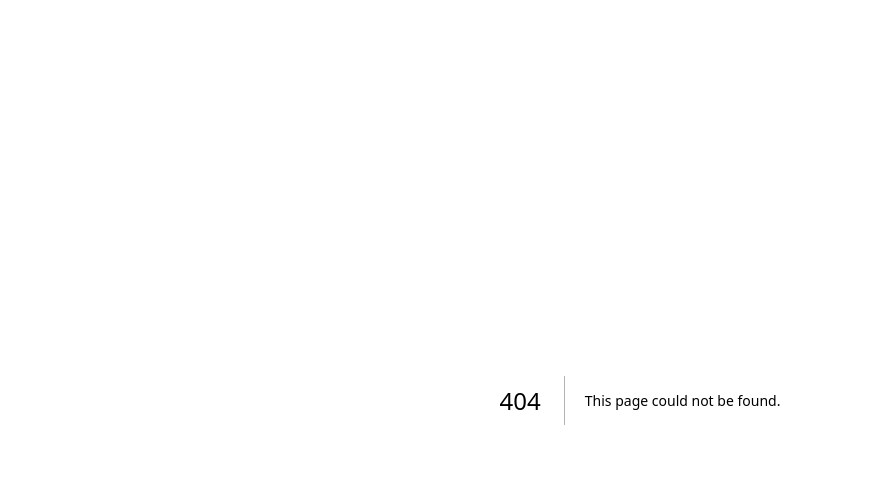
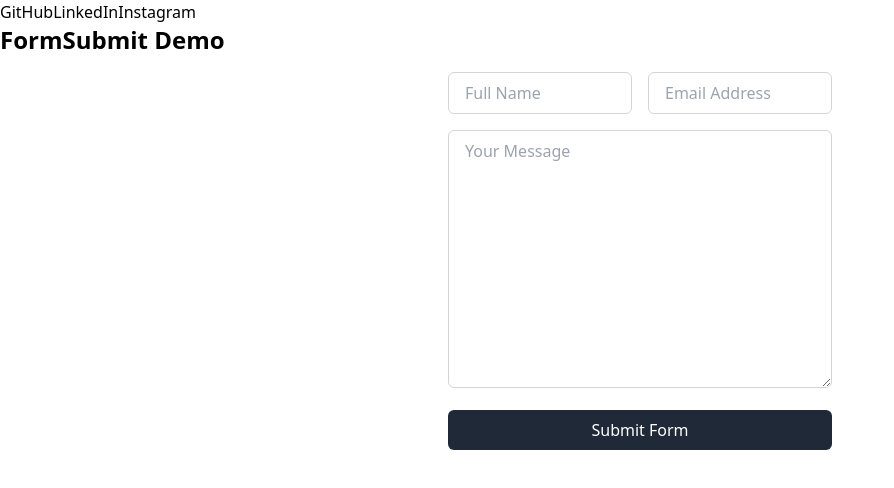
Before and after one commit to RemyXVX/folio, a Next.js app: page /pages/contact in a window 1280 px wide. Before the commit this address had no page. Shown: the top 488 px of the page, without its empty margins (0-894 px from the left). Built offline with nearby package versions, Linux system fonts and the light colour scheme.

Commit message:
created a form page can submit and get updates to email. will get to styling later

```diff
--- a/app/components/contact/form.tsx
+++ /dev/null
@@ -1,38 +0,0 @@
-'use Server-side'
-import React from 'react';
-
-const onSubmit = (event: { preventDefault: () => void; }) => {
-  event.preventDefault();
-  alert('Form submitted');
-}
-
-const Form = () => {
-  return (
-    <>
-      <form>
-        <label
-          htmlFor="message"
-          className="block mb-2 text-sm font-medium text-gray-900 dark:text-white"
-        >
-          Your Message:
-        </label>
-        <textarea
-          id='message'
-          name='message'
-          rows={3}
-          className="w-full px-3 py-2 mb-2 text-base text-gray-700 placeholder-gray-600 border rounded-lg focus:shadow-outline"
-          placeholder="Your Message"
-          required
-        />
-        <button
-          type='submit'
-          className="px-4 py-2 font-medium text-white bg-blue-500 rounded-lg hover:bg-blue-600"
-        >
-          Submit
-        </button>
-      </form>
-    </>
-  );
-}
-
-export default Form;
--- /dev/null
+++ b/app/pages/contact/form.tsx
@@ -0,0 +1,55 @@
+import React from 'react';
+
+const Form = () => {
+  return (
+    <div className="container mx-auto">
+      <h1 className="text-2xl font-bold mb-4">FormSubmit Demo</h1>
+      <form
+        target="_blank"
+        action="https://formsubmit.co/test.email.remyflores@gmail.com"
+        method="POST"
+        className="max-w-sm mx-auto"
+      >
+        <div className="mb-4">
+          <div className="flex space-x-4">
+            <div className="w-1/2">
+              <input
+                type="text"
+                name="name"
+                className="w-full px-4 py-2 border border-gray-300 rounded-md"
+                placeholder="Full Name"
+                required
+              />
+            </div>
+            <div className="w-1/2">
+              <input
+                type="email"
+                name="email"
+                className="w-full px-4 py-2 border border-gray-300 rounded-md"
+                placeholder="Email Address"
+                required
+              />
+            </div>
+          </div>
+        </div>
+        <div className="mb-4">
+          <textarea
+            placeholder="Your Message"
+            className="w-full px-4 py-2 border border-gray-300 rounded-md"
+            name="message"
+            rows={10} // Update the rows prop to a numeric value
+            required
+          ></textarea>
+        </div>
+        <button
+          type="submit"
+          className="w-full px-4 py-2 bg-gray-800 text-white rounded-md"
+        >
+          Submit Form
+        </button>
+      </form>
+    </div>
+  );
+};
+
+export default Form;
--- a/app/components/contact/page.tsx
+++ b/app/pages/contact/page.tsx
@@ -3,12 +3,11 @@ import React from "react";
 import Link  from 'next/link';
 import Form from './form';
 
-
 const Contacts = () => {
 
   return (
     <React.Fragment>
-      <div>
+      <div id="contact">
         <Link href="https://github.com/RemyXVX">GitHub</Link>
         <Link href="https://www.linkedin.com/in/remyflores/">LinkedIn</Link>
         <Link href="https://www.instagram.com/youngglitterbearxvx/">Instagram</Link>
```
